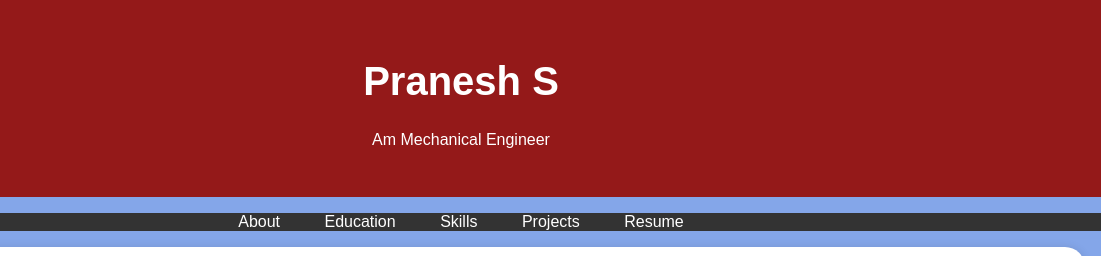
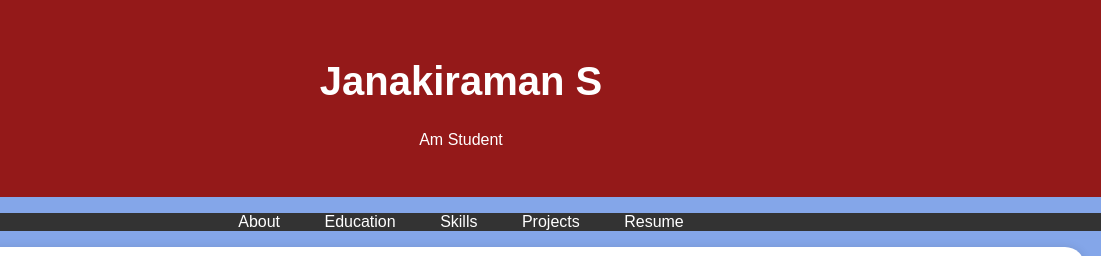
Before and after one commit to smily8/digitalportfolio, a plain HTML site: page index.html in a window 1280 px wide. Shown: the top 256 px of the page, 179-1280 px from the left. Drawn offline with Linux system fonts and the light colour scheme.

Commit message:
Update index.html

```diff
--- a/index.html
+++ b/index.html
@@ -95,8 +95,8 @@ footer {
         <div class="header-content">
             <!-- Add your profile picture here -->
             <img src="image1.jpg" alt="Your Profile Picture" class="profile-picture">
-            <h1>Pranesh S</h1>
-            <p>Am Mechanical Engineer</p>
+            <h1>Janakiraman S</h1>
+            <p>Am Student</p>
         </div>
     </header>
 
```
